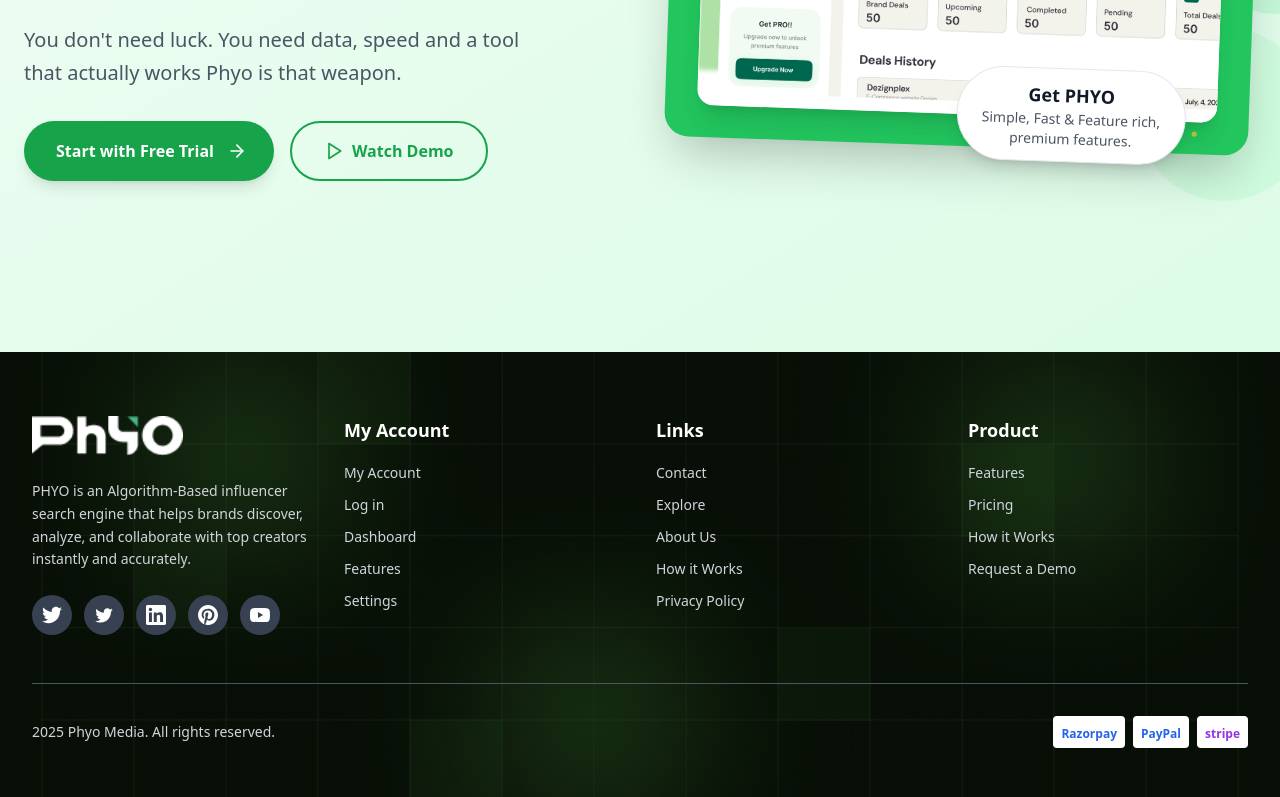
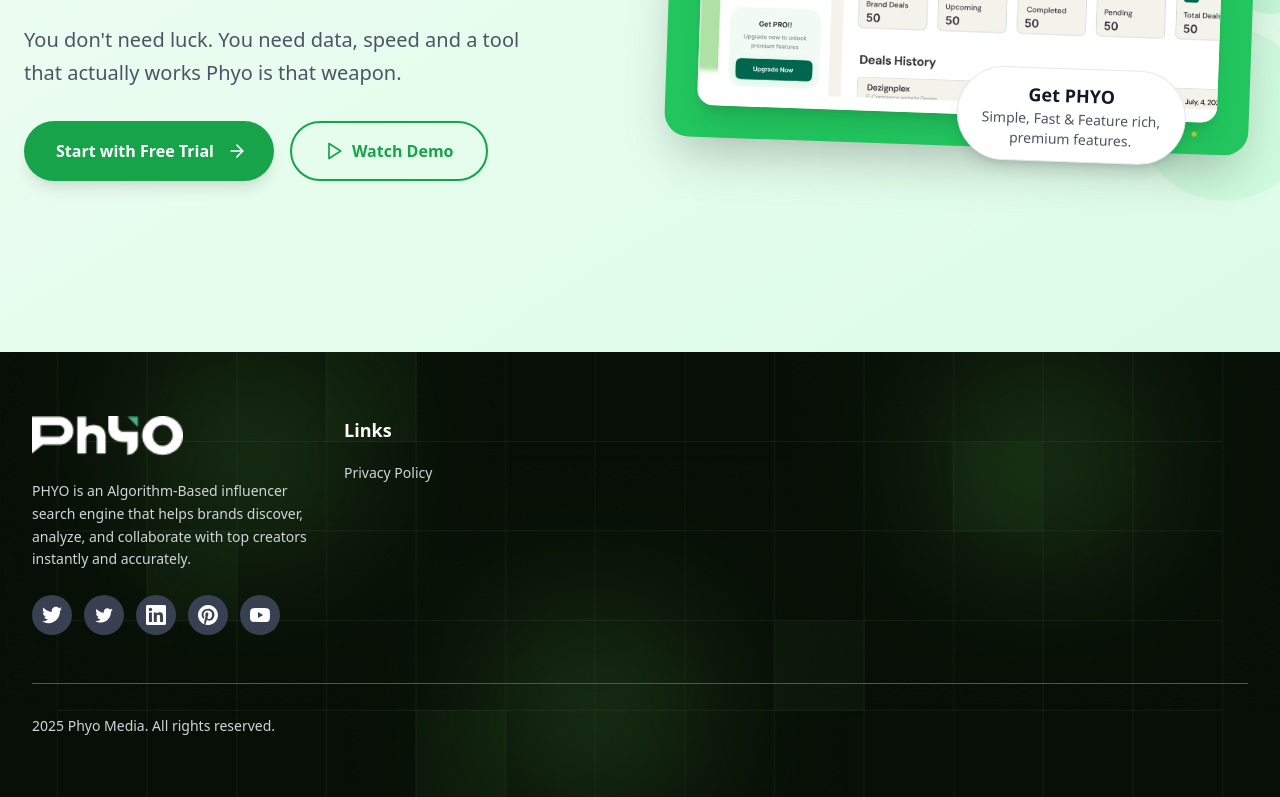
Before and after one commit to phyoai/phyo_client, a Next.js app: page /landing in a window 1280 px wide. Shown: the part 6622-7419 px from the top of the page. Built offline with nearby package versions, Linux system fonts and the light colour scheme.

Commit message:
fixed:privacyy

```diff
--- a/src/app/landing/components/Footer.jsx
+++ b/src/app/landing/components/Footer.jsx
@@ -58,7 +58,7 @@
           </div>
 
           {/* My Account */}
-          <div>
+          {/* <div>
             <h3 className="text-lg font-semibold mb-4">My Account</h3>
             <ul className="space-y-2">
               <li><Link href="#" className="text-gray-300 hover:text-white transition-colors text-sm">My Account</Link></li>
@@ -67,22 +67,22 @@
               <li><Link href="#" className="text-gray-300 hover:text-white transition-colors text-sm">Features</Link></li>
               <li><Link href="#" className="text-gray-300 hover:text-white transition-colors text-sm">Settings</Link></li>
             </ul>
-          </div>
+          </div> */}
 
           {/* Links */}
           <div>
             <h3 className="text-lg font-semibold mb-4">Links</h3>
             <ul className="space-y-2">
-              <li><Link href="#" className="text-gray-300 hover:text-white transition-colors text-sm">Contact</Link></li>
+              {/* <li><Link href="#" className="text-gray-300 hover:text-white transition-colors text-sm">Contact</Link></li>
               <li><Link href="#" className="text-gray-300 hover:text-white transition-colors text-sm">Explore</Link></li>
               <li><Link href="#" className="text-gray-300 hover:text-white transition-colors text-sm">About Us</Link></li>
-              <li><Link href="#" className="text-gray-300 hover:text-white transition-colors text-sm">How it Works</Link></li>
+              <li><Link href="#" className="text-gray-300 hover:text-white transition-colors text-sm">How it Works</Link></li> */}
               <li><Link href="/privacy-policy" className="text-gray-300 hover:text-white transition-colors text-sm">Privacy Policy</Link></li>
             </ul>
           </div>
 
           {/* Product */}
-          <div>
+          {/* <div>
             <h3 className="text-lg font-semibold mb-4">Product</h3>
             <ul className="space-y-2">
               <li><Link href="#" className="text-gray-300 hover:text-white transition-colors text-sm">Features</Link></li>
@@ -90,7 +90,7 @@
               <li><Link href="#" className="text-gray-300 hover:text-white transition-colors text-sm">How it Works</Link></li>
               <li><Link href="#" className="text-gray-300 hover:text-white transition-colors text-sm">Request a Demo</Link></li>
             </ul>
-          </div>
+          </div> */}
         </div>
 
         {/* Payment Methods and Copyright */}
@@ -99,20 +99,7 @@
             <div className="mb-4 md:mb-0">
               <p className="text-gray-300 text-sm">2025 Phyo Media. All rights reserved.</p>
             </div>
-            <div className="flex space-x-4">
-              {/* Payment method logos */}
-              <div className="flex items-center space-x-2">
-                <div className="bg-white rounded px-2 py-1">
-                  <span className="text-blue-600 font-bold text-xs">Razorpay</span>
-                </div>
-                <div className="bg-white rounded px-2 py-1">
-                  <span className="text-blue-600 font-bold text-xs">PayPal</span>
-                </div>
-                <div className="bg-white rounded px-2 py-1">
-                  <span className="text-purple-600 font-bold text-xs">stripe</span>
-                </div>
-              </div>
-            </div>
+
           </div>
         </div>
       </div>
--- a/src/app/privacy-policy/page.jsx
+++ b/src/app/privacy-policy/page.jsx
@@ -23,7 +23,7 @@
               1. Introduction
             </h2>
             <p className="text-gray-700 text-sm sm:text-base leading-relaxed mb-4">
-              Welcome to Phyo ("we," "our," or "us"). We are committed to protecting your privacy and ensuring the security of your personal information. This Privacy Policy explains how we collect, use, disclose, and safeguard your information when you use our AI-powered influencer search platform and payment processing services through Razorpay.
+              Welcome to Phyo. We are committed to protecting your privacy and ensuring the security of your personal information. This Privacy Policy explains how we collect, use, disclose, and safeguard your information when you use our AI-powered influencer search platform and payment processing services through Razorpay.
             </p>
             <p className="text-gray-700 text-sm sm:text-base leading-relaxed mb-4">
               Your Personal Data shall be processed in accordance with this Privacy Policy, the Digital Personal Data Protection Act, 2023, Information Technology Act, 2000, and any applicable rules and regulations thereunder.
@@ -326,16 +326,9 @@
           <div className="border-t border-gray-200 pt-6 mt-8">
             <div className="flex flex-col sm:flex-row justify-between items-center">
               <p className="text-gray-600 text-xs sm:text-sm mb-4 sm:mb-0">
-                © {new Date().getFullYear()} Phyo. All rights reserved. | Compliant with DPDP Act 2023 & RBI Guidelines
+                © {new Date().getFullYear()} Phyo. All rights reserved.
               </p>
-              <div className="flex space-x-4">
-                <Link href="/terms" className="text-blue-600 hover:text-blue-800 text-xs sm:text-sm">
-                  Terms of Service
-                </Link>
-                <Link href="/support" className="text-blue-600 hover:text-blue-800 text-xs sm:text-sm">
-                  Support
-                </Link>
-              </div>
+
             </div>
           </div>
         </div>
--- a/tsconfig.json
+++ b/tsconfig.json
@@ -28,7 +28,7 @@
     ".next/types/**/*.ts",
     "**/*.ts",
     "**/*.tsx"
-, "src/app/brand/dashboard/page.jsx", "src/app/influencer/layout.jsx", "src/app/landing/page.jsx", "src/app/landing/components/Navbar.jsx", "src/app/landing/StatsSection.jsx"  ],
+, "src/app/brand/dashboard/page.jsx", "src/app/influencer/layout.jsx", "src/app/landing/page.jsx", "src/app/landing/components/Navbar.jsx", "src/app/landing/StatsSection.jsx", "src/components/Icons/logo.jsx"  ],
   "exclude": [
     "node_modules"
   ]
```
